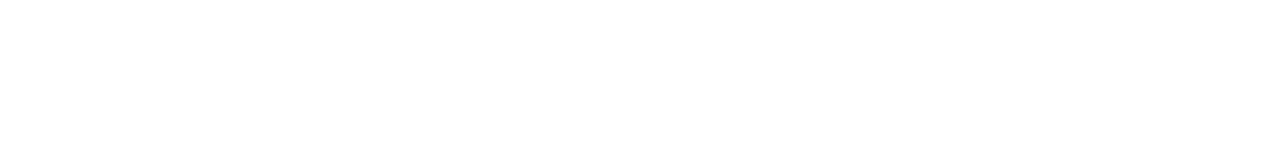
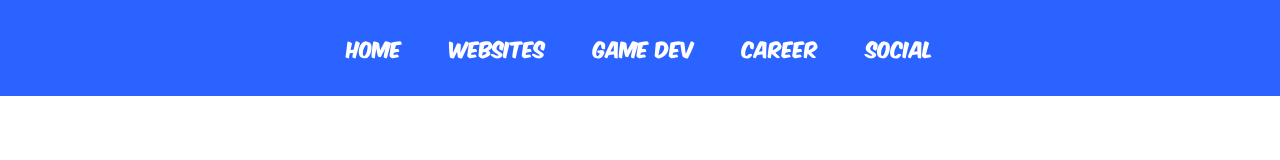
Before and after one commit to t-ashcraft/t-ashcraft.github.io, a website built with webpack: page src/template.html in a window 1280 px wide. Built offline with nearby package versions, Linux system fonts and the light colour scheme.

Commit message:
add font, header

```diff
--- a/package.json
+++ b/package.json
@@ -4,6 +4,7 @@
     "html-loader": "^5.1.0",
     "html-webpack-plugin": "^5.6.3",
     "style-loader": "^4.0.0",
+    "url-loader": "^4.1.1",
     "webpack": "^5.99.7",
     "webpack-cli": "^6.0.1",
     "webpack-dev-server": "^5.2.1"
--- a/src/index.js
+++ b/src/index.js
@@ -0,0 +1 @@
+import './style.css';
--- a/src/style.css
+++ b/src/style.css
@@ -0,0 +1,28 @@
+
+@font-face {
+    font-family: "Komika Axis";
+    src: url("./fonts/KOMIKAX_.ttf") format('truetype');
+}
+
+body {
+    font-family: 'Segoe UI', Tahoma, Geneva, Verdana, sans-serif;
+    margin:0;
+}
+
+header>nav{
+    display:flex;
+    justify-content: center;
+    align-items: center;
+    height:6rem;
+    background-color: rgb(42, 99, 255);
+}
+
+header>nav>button{
+    font-family: 'Komika Axis', sans-serif;
+    padding:12px;
+    margin:12px;
+    background-color: rgba(0,0,0,0);
+    border:0;
+    color:white;
+    font-size:larger;
+}
--- a/src/template.html
+++ b/src/template.html
@@ -7,6 +7,20 @@
     <link rel="stylesheet" href="style.css">
 </head>
 <body>
+    <header>
+        <nav>
+            <button id="home">Home</button>
+            <button id="websites">Websites</button>
+            <button id="game-dev">Game Dev</button>
+            <button id="career">Career</button>
+            <button id="social">Social</button>
+        </nav>
+    </header>
+    <div id="content">
 
+    </div>
+    <footer>
+        <div id="contacts"></div>
+    </footer>
 </body>
 </html>
--- a/webpack.dev.js
+++ b/webpack.dev.js
@@ -33,6 +33,13 @@ module.exports = {
         test: /\.(png|svg|jpg|jpeg|gif)$/i,
         type: "asset/resource",
       },
+      {
+        test: /\.(woff|woff2|eot|ttf|otf)$/i,
+        type: 'asset/resource',
+        generator: {
+          filename: 'fonts/[name][ext]',
+        },
+      },
     ],
   },
 };
```
Also changed, not shown: webpack.prod.js (+7 -0 lines), src/fonts/KOMIKAX_.ttf (added), 1 other file.
